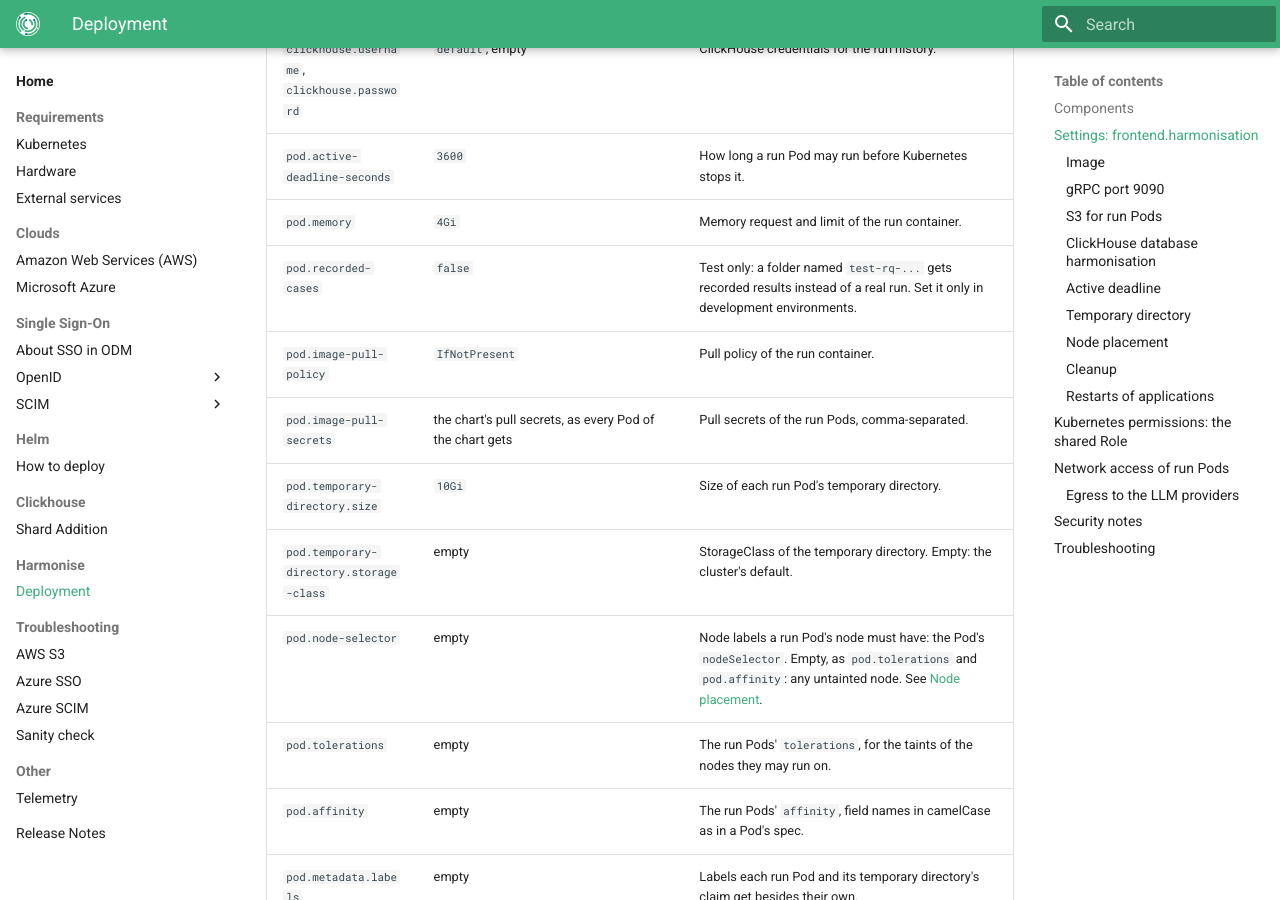
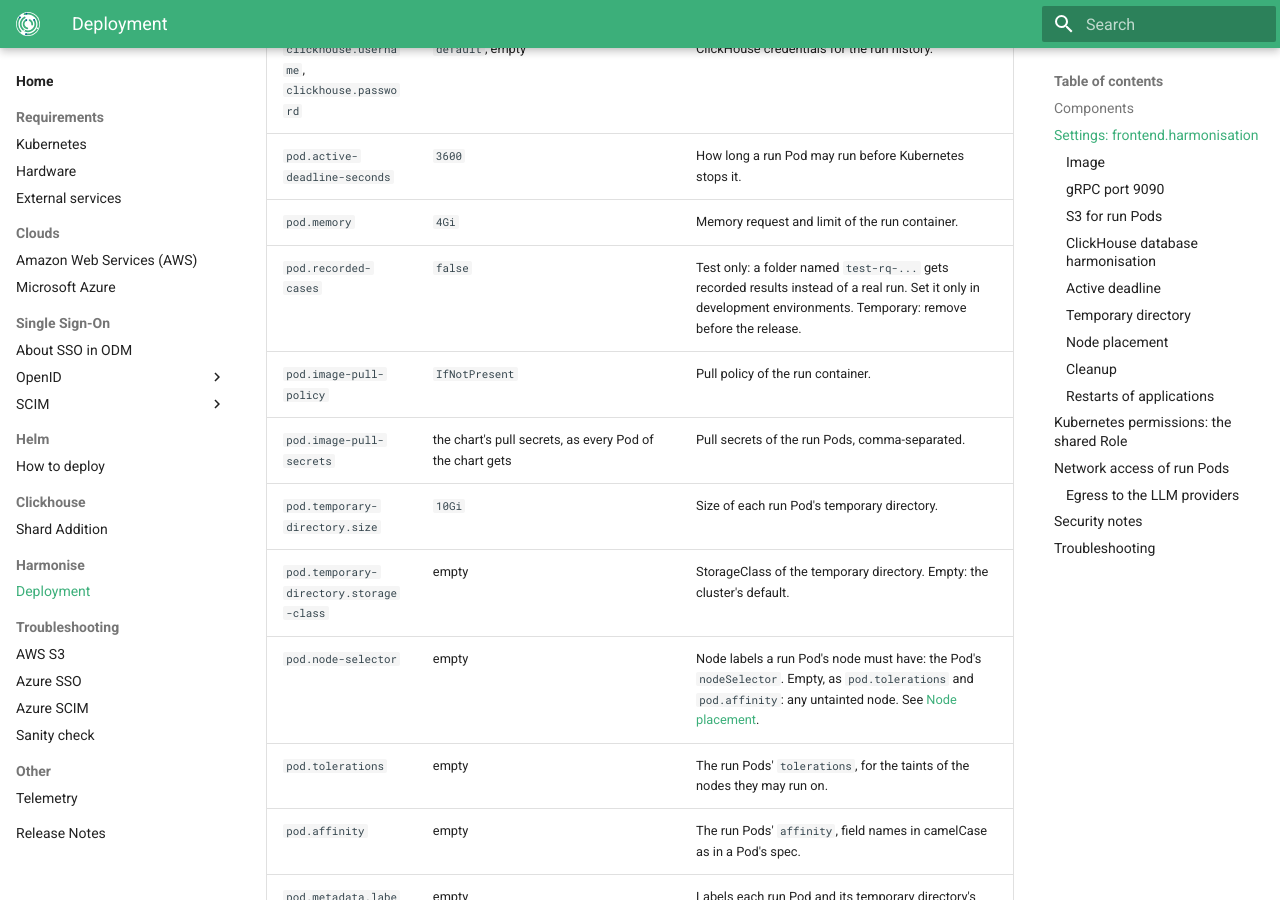
Before and after one commit to genestack/admin-docs, an MkDocs documentation site: the page built from docs/home/harmonise/deployment.md, in a window 1280 px wide and 900 px high, scrolled down 2137 px. Built offline with MkDocs 1.6.1 and Material for MkDocs 9.7.7, drawn with Linux system fonts in a browser that asks for light colours; the version menu is left out.

Commit message:
BIA-284: Mark recorded cases as temporary, to remove before the release
Co-Authored-By: Claude Sonnet 5.5 <noreply@anthropic.com>

```diff
--- a/docs/home/harmonise/deployment.md
+++ b/docs/home/harmonise/deployment.md
@@ -48,7 +48,7 @@ Helm merges these values with the chart's own, so set only the keys you change.
 | `clickhouse.username`, `clickhouse.password` | `default`, empty | ClickHouse credentials for the run history. |
 | `pod.active-deadline-seconds` | `3600` | How long a run Pod may run before Kubernetes stops it. |
 | `pod.memory` | `4Gi` | Memory request and limit of the run container. |
-| `pod.recorded-cases` | `false` | Test only: a folder named `test-rq-...` gets recorded results instead of a real run. Set it only in development environments. |
+| `pod.recorded-cases` | `false` | Test only: a folder named `test-rq-...` gets recorded results instead of a real run. Set it only in development environments. Temporary: remove before the release. |
 | `pod.image-pull-policy` | `IfNotPresent` | Pull policy of the run container. |
 | `pod.image-pull-secrets` | the chart's pull secrets, as every Pod of the chart gets | Pull secrets of the run Pods, comma-separated. |
 | `pod.temporary-directory.size` | `10Gi` | Size of each run Pod's temporary directory. |
```
